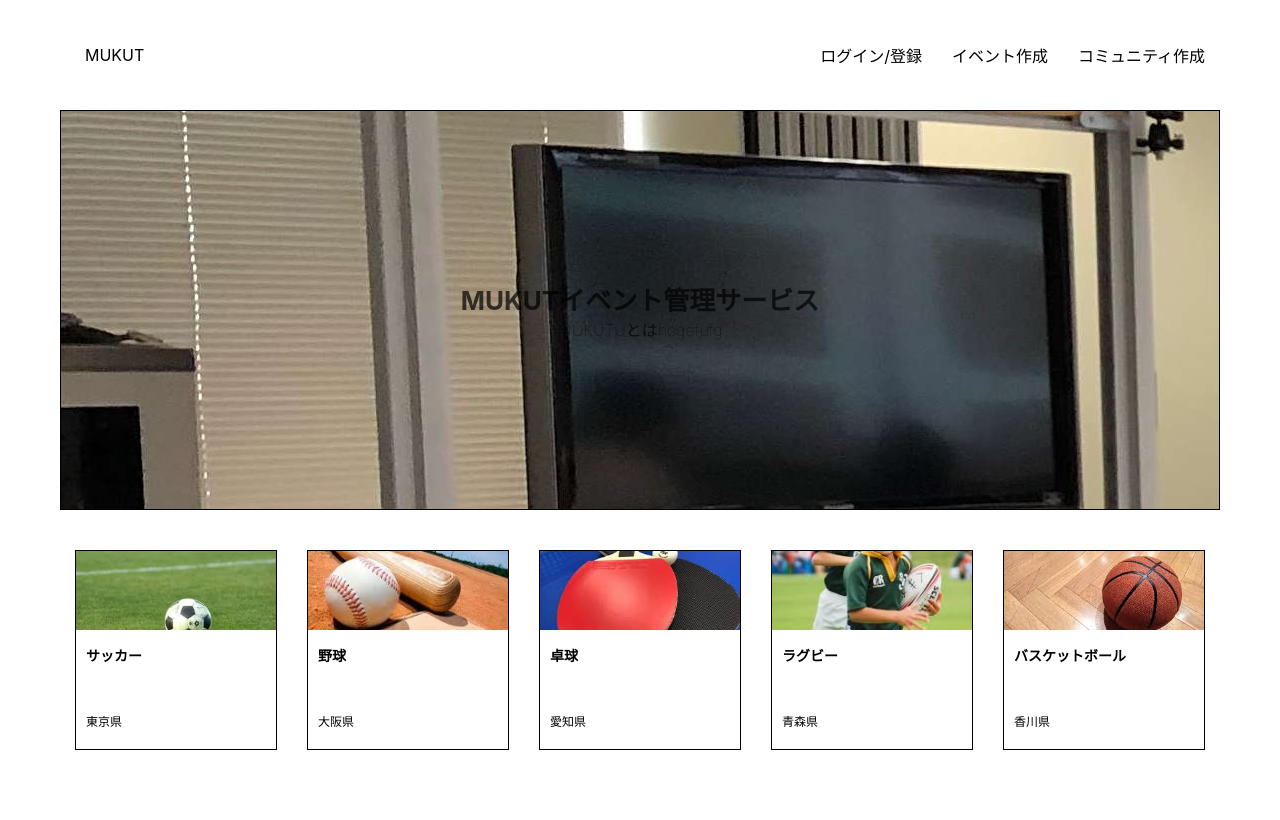
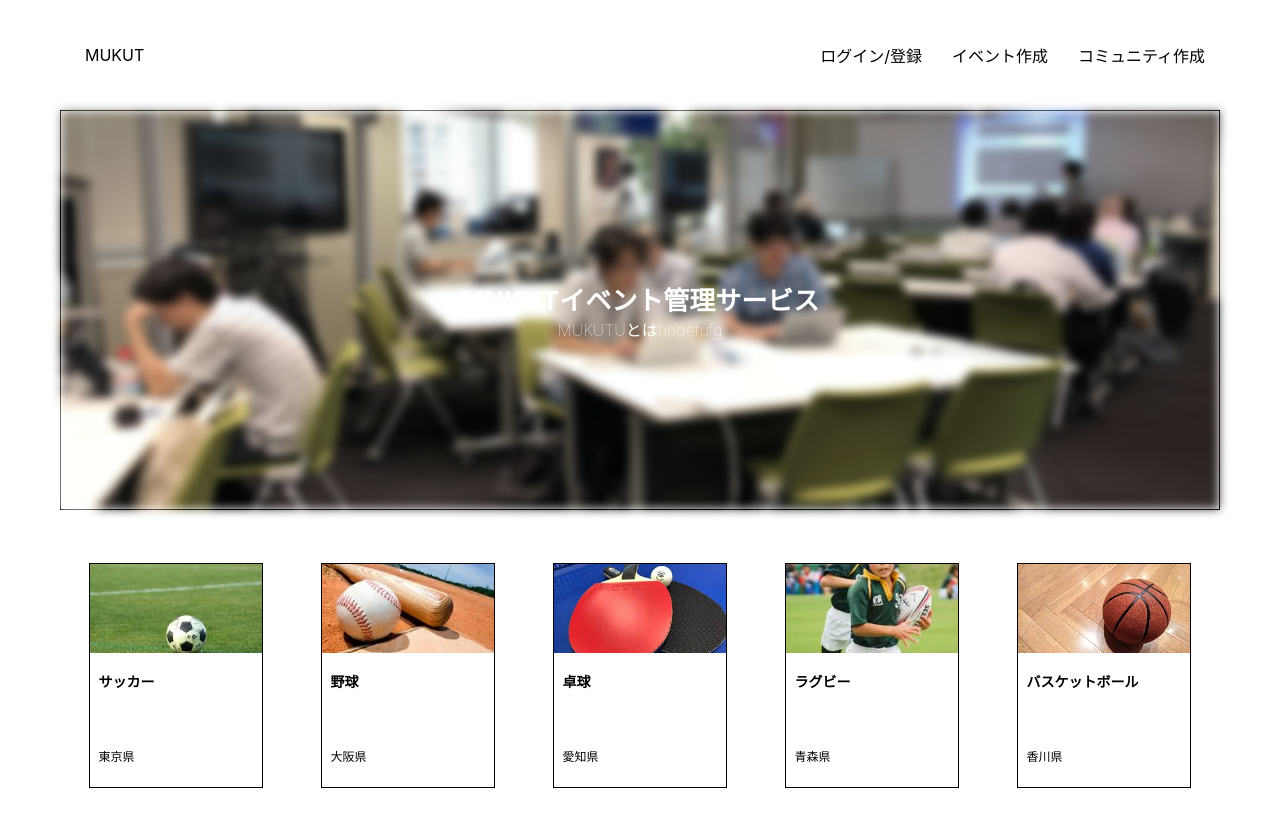
Before and after one commit to mukut-agile/mukutu-front, a React (Create React App) app: page / in a window 1280 px wide. Built offline with nearby package versions, Linux system fonts and the light colour scheme.

Commit message:
サインイン画面の実装開始

```diff
--- a/src/App.js
+++ b/src/App.js
@@ -1,4 +1,5 @@
 import React from 'react';
+import { Switch, Route } from 'react-router-dom';
 
 import Header from './components/header/header.component';
 import HomePage from './pages/homepage/homepage.conponent';
@@ -9,7 +10,9 @@ function App() {
   return (
     <div className="App">
       <Header />
-      <HomePage />
+      <Switch>
+        <Route exact path='/' component={HomePage} />
+      </Switch>
     </div>
   );
 }
--- a/src/components/event-item/event-item.styles.jsx
+++ b/src/components/event-item/event-item.styles.jsx
@@ -1,8 +1,8 @@
 import styled from 'styled-components';
 
 export const EventItemContainer = styled.div`
-    width: 100%;
-    height: 100%;
+    width: 15%;
+    height: 90%;
     display: flex;
     flex-direction: column;
     align-items: center;
--- a/src/components/event-list/event-list.js
+++ b/src/components/event-list/event-list.js
@@ -29,6 +29,6 @@ export const EVENT_LIST = {
             imageUrl: "images/basketball.jpeg",
             address: "香川県",
             id: 5,
-        }
+        },
     ]
 };
--- a/src/components/event-list/event-list.styles.jsx
+++ b/src/components/event-list/event-list.styles.jsx
@@ -2,7 +2,9 @@ import styled from 'styled-components';
 
 export const EventListContainer = styled.div`
     width: 100%;
-    height: 200px;
+    height: 250px;
     display:flex;
+    justify-content: space-around;
     align-items: center;
+    flex-wrap: wrap;
 `
--- a/src/pages/homepage/homepage.styles.jsx
+++ b/src/pages/homepage/homepage.styles.jsx
@@ -21,7 +21,10 @@ export const HomePageTopContainer = styled.div`
 export const HomePageImageContainer = styled.div`
   width: 100%;
   height: 100%;
-  background-image: url("../../images/study.jpg");
+  background-size: cover;
+  background-position: center;
+  background-image: url("images/study.jpg");
+  filter: blur(5px) grayscale(20%);
 `
 
 export const HomePageContentContainer = styled.div`
@@ -31,18 +34,17 @@ export const HomePageContentContainer = styled.div`
   align-items: center;
   justify-content: center;
   color: white;
-  opacity: 0.7;
   position: absolute;
 `;
 
 export const HomePageContentTitle = styled.span`
   font-weight: bold;
   font-size: 26px;
-  color: black;
+  color: white;
 `;
 
 export const HomePageContentSubtitle = styled.span`
   font-weight: lighter;
   font-size: 16px;
-  color: black;
+  color: white;
 `;
```
Also changed, not shown: src/pages/sign-in/sign-in.component.jsx (added), src/pages/sign-in/sign-in.styles.jsx (added).
